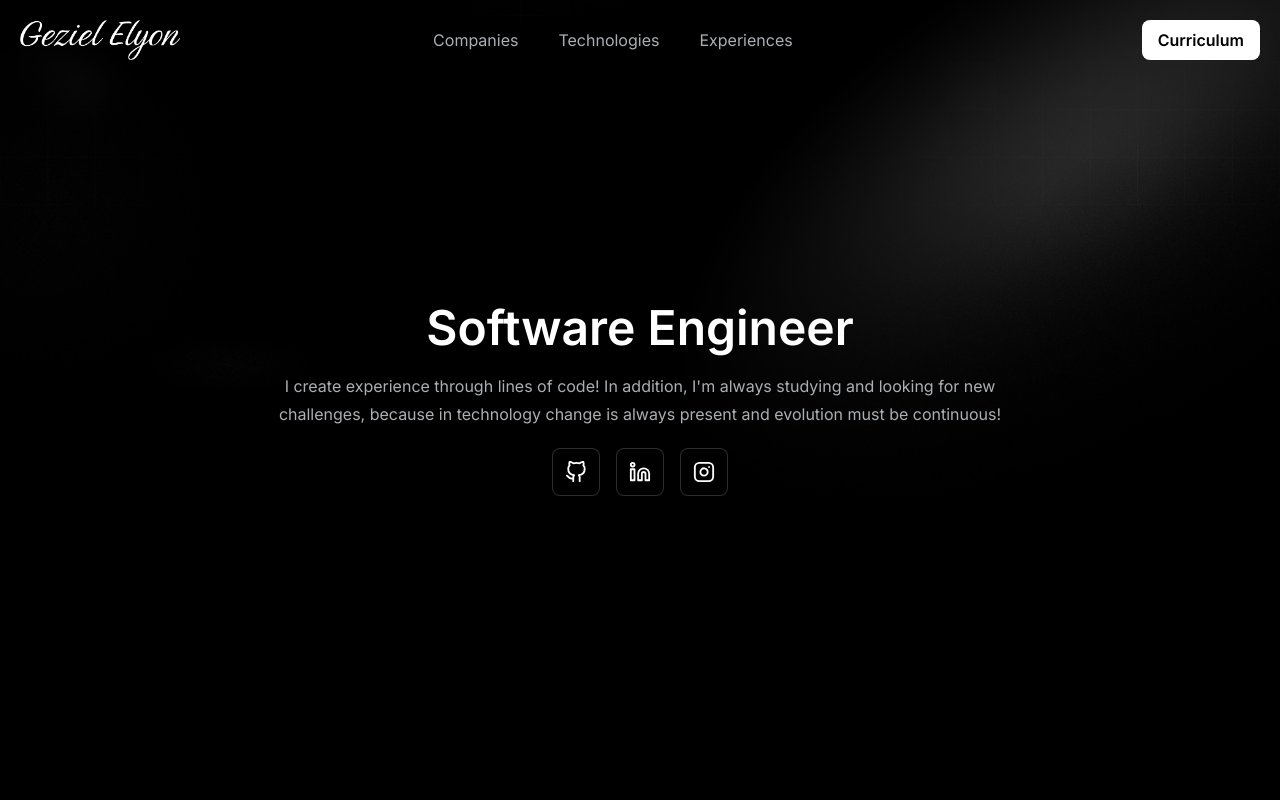
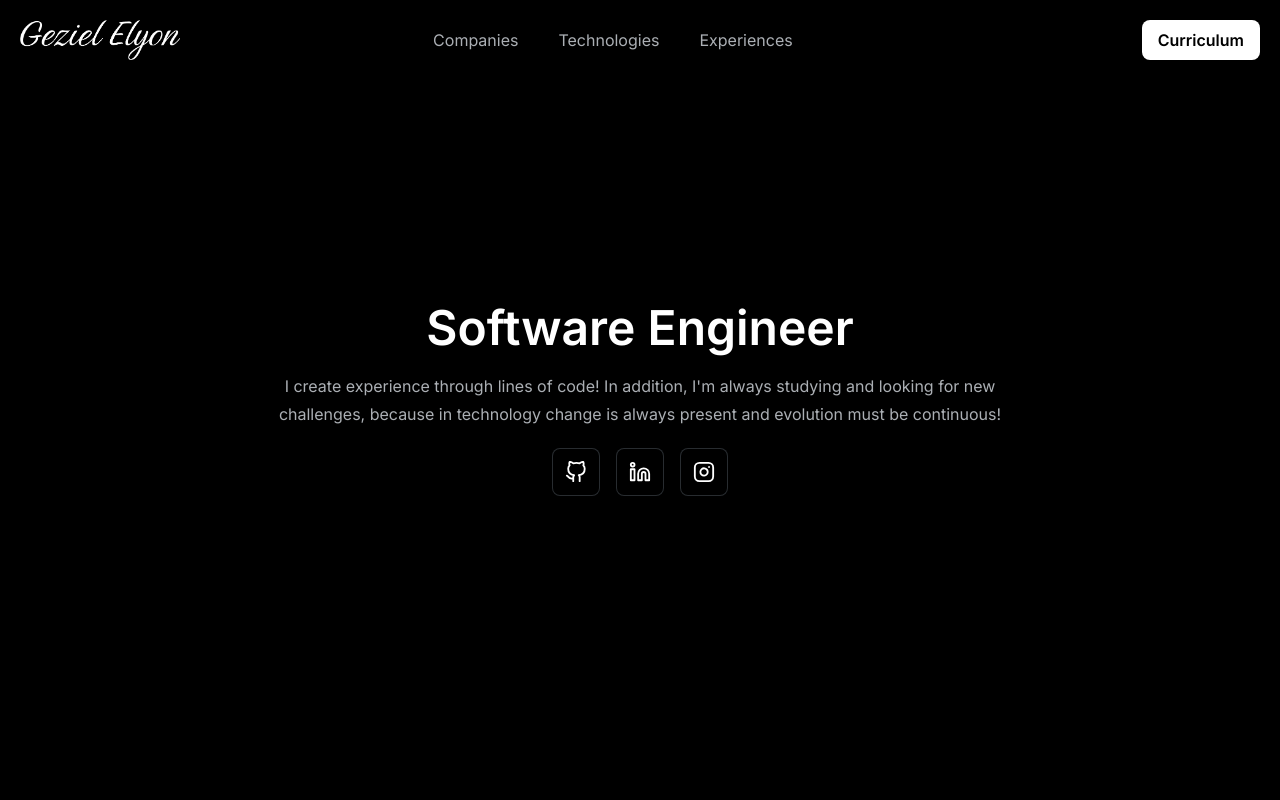
Before and after one commit to gezielelyon/personal-website, a Next.js app: page / in a window 1280 px wide. Shown: the top 800 px of the page. Built offline with nearby package versions, Linux system fonts and the light colour scheme.

Commit message:
style: remove home bghero image and update cv

```diff
--- a/src/app/page.tsx
+++ b/src/app/page.tsx
@@ -253,7 +253,7 @@ export default function Home() {
       title: "Stone - Fullstack Developer",
       period: "January 2024 - Present / Rio de Janeiro, Brazil.",
       description:
-        "Today I'm part of the platform team called CodeFlow. We are responsible for creating products and services for the engineering teams, for analyzing and granting access to the company's assets, and for creating security solutions for the company.",
+        "I am part of the platform and experience team called CodeFlow. We are responsible for creating products and services for engineering teams, analyzing, granting and revoking access to company assets and creating security solutions to protect the company's intellectual property.",
     },
     {
       imageSrc: "/pagarme-square-logo.svg",
@@ -261,7 +261,7 @@ export default function Home() {
       title: "Pagar.me - Backend Developer",
       period: "September 2022 - December 2023 / Rio de Janeiro, Brazil.",
       description:
-        "I was part of the Atlas team and we were responsible for the entire reading layer, for attacking technical debts and for making performance improvements across all systems, working horizontally with the other teams in the company.",
+        "I was part of the Atlas team and we were responsible for the entire reading layer, for attacking technical debts and making performance improvements in several of the company's applications and services, working horizontally with the company's other teams.",
     },
     {
       imageSrc: "/mais-retorno-square-logo.svg",
@@ -320,17 +320,6 @@ export default function Home() {
           </Link>
         </div>
       </section>
-
-      <figure className="pointer-events-none absolute -top-20 left-0 right-0 z-0 mx-auto hidden h-full w-full select-none lg:block">
-        <Image
-          src="/bghero.png"
-          alt="Light ray background"
-          width={2048}
-          height={1000}
-          priority
-          className="top-0 right-0 absolute"
-        />
-      </figure>
 
       <section
         id="companies"
```
Also changed, not shown: public/zero-tributo.svg, 1 other file (tests, documents, lock files or other folders).
